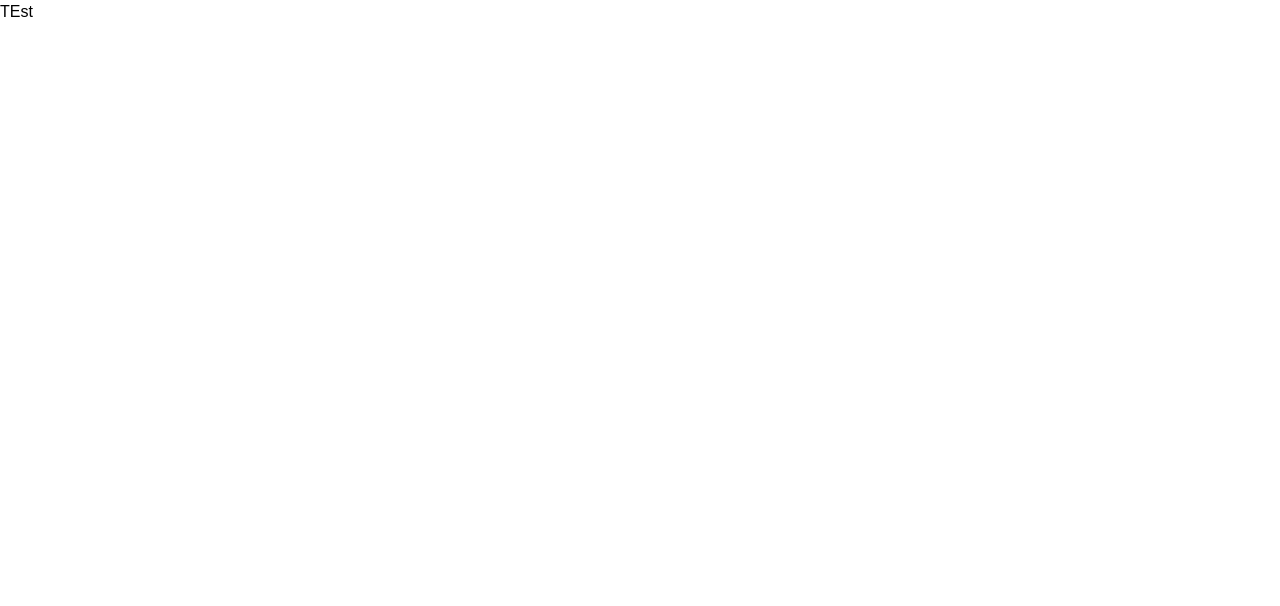
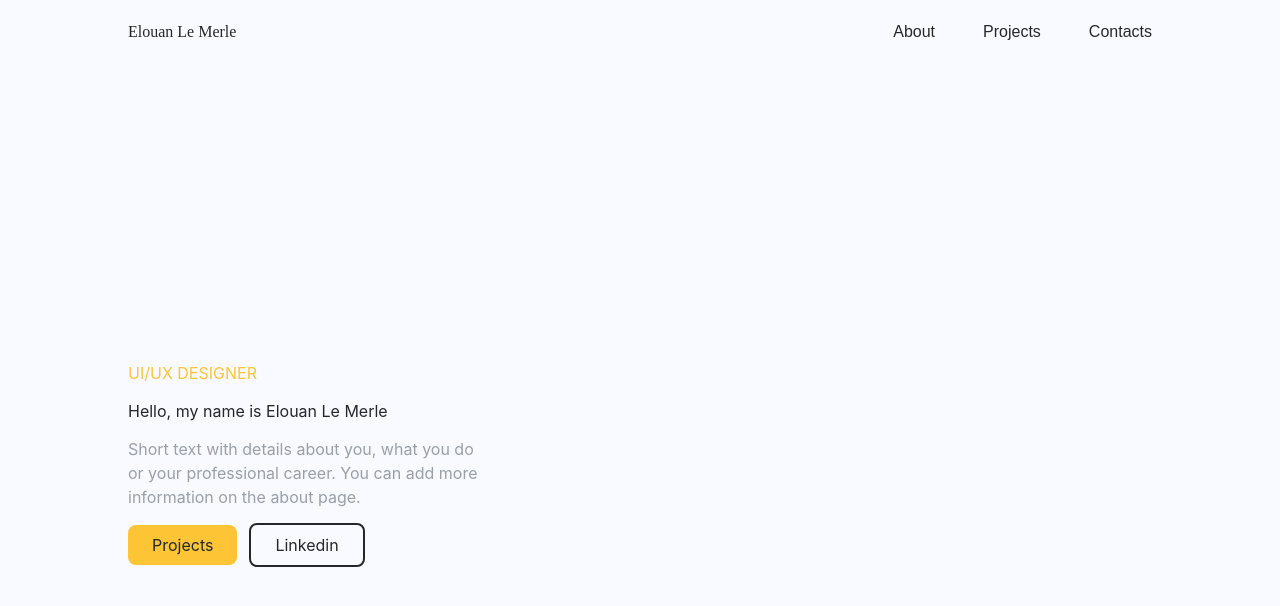
Before and after one commit to FiFolker/portfolio_inge1, a React (Vite) app: page / in a window 1280 px wide. Shown: the top 606 px of the page. Built offline with nearby package versions, Linux system fonts and the light colour scheme.

Commit message:
Ajout du Hero et de l'Intro bien resize avec les boutons et dans App utilisation des components

```diff
--- a/src/App.jsx
+++ b/src/App.jsx
@@ -1,9 +1,14 @@
+import {Navbar} from "./components/Navbar.jsx";
+import {Hero} from "./components/Hero.jsx";
+
 function App() {
+    const name = "Elouan Le Merle"
 
   return (
-    <>
-        <div className="font-nunito">TEst</div>
-    </>
+    <div className="bg-bg-gray">
+        <Navbar name={name} />
+        <Hero name={name}/>
+    </div>
   )
 }
 
--- /dev/null
+++ b/src/components/Hero.jsx
@@ -0,0 +1,10 @@
+import {Intro} from "./Intro.jsx";
+
+export const Hero = ({name}) => {
+    return (
+        <div className="h-screen flex items-center justify-between w-[486px]">
+            <Intro name={name} />
+
+        </div>
+    )
+}
--- /dev/null
+++ b/src/components/Intro.jsx
@@ -0,0 +1,20 @@
+import {ButtonPrimary} from "./ButtonPrimary.jsx";
+import {ButtonSecondary} from "./ButtonSecondary.jsx";
+
+export const Intro = ({name}) => {
+    return (
+        <div className="flex-col space-y-3.5 ms-32">
+            <div className="text-brand-yellow">UI/UX DESIGNER</div>
+            <h2 className="text-font-high-emphasis">
+                Hello, my name is {name}
+            </h2>
+            <div className="text-font-low-emphasis">
+                Short text with details about you, what you do or your professional career. You can add more information on the about page.
+            </div>
+            <div className="space-x-3">
+                <ButtonPrimary label="Projects" onClick={() => window.location.href = "#Projects"} />
+                <ButtonSecondary label="Linkedin" onClick={() => alert("Linkedin")} />
+            </div>
+        </div>
+    )
+}
```
